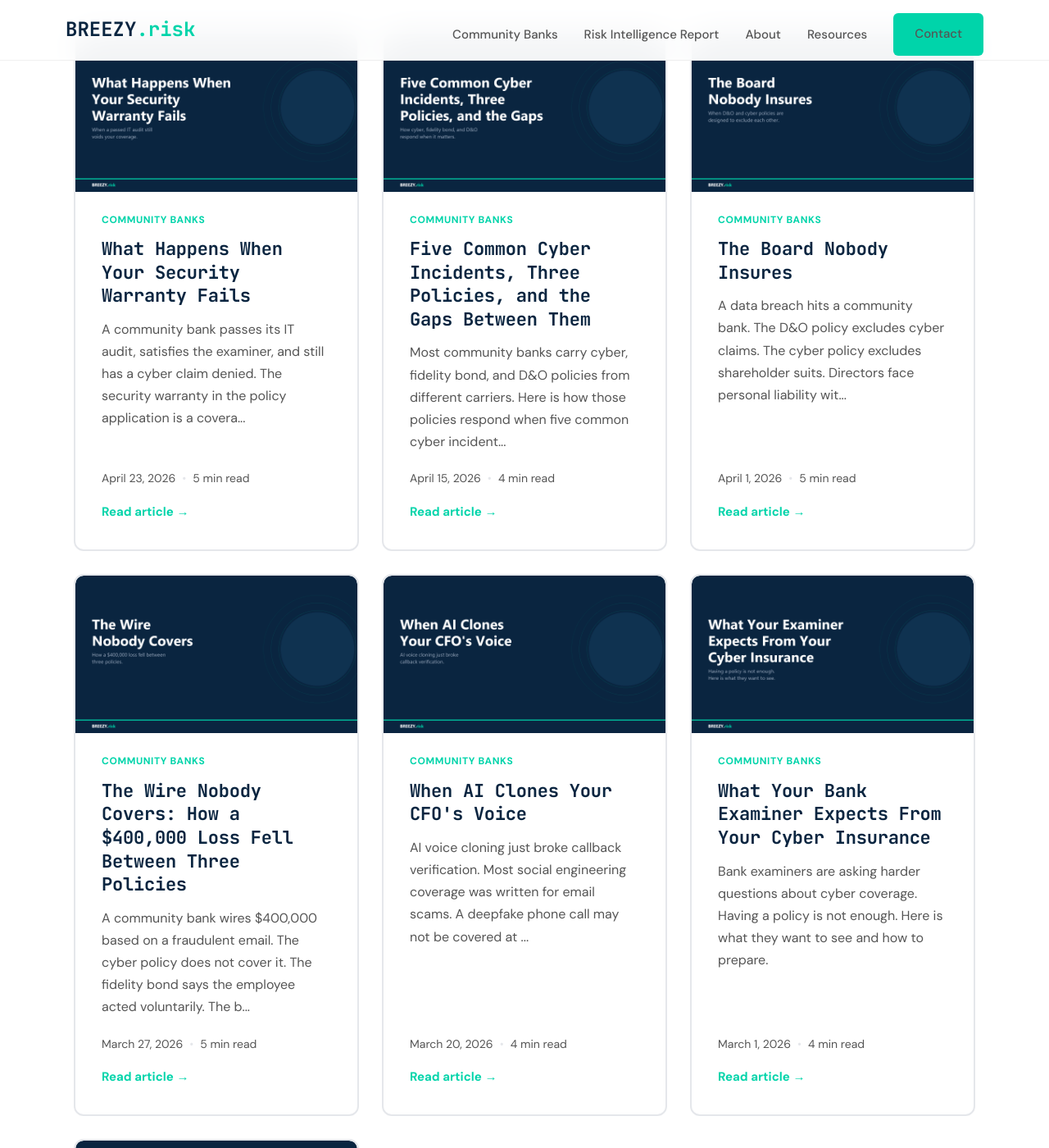
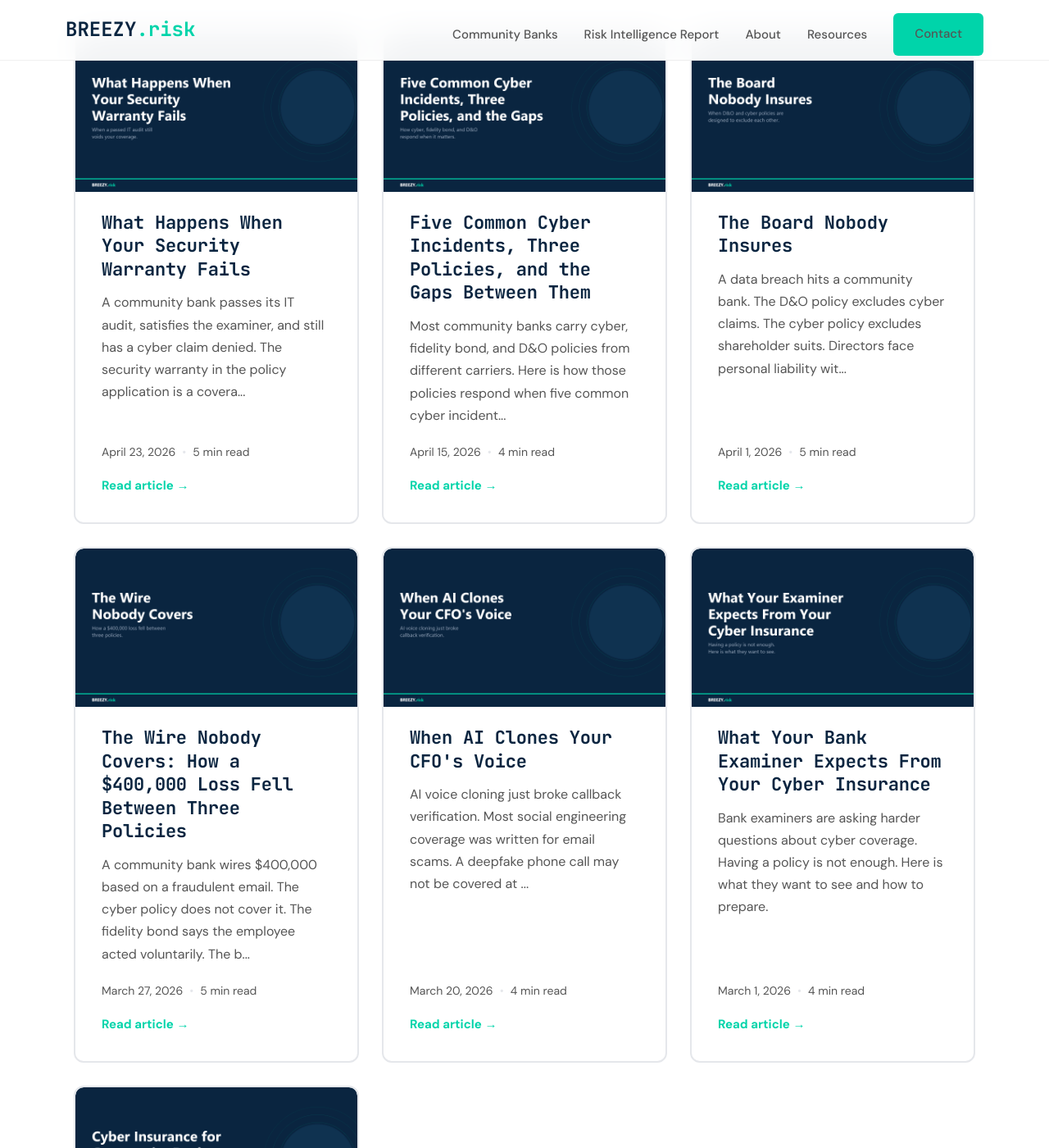
Before and after one commit to joeproe1/breezyins.com, a Jekyll site: the page built from insights.html, in a window 1280 px wide and 1400 px high, scrolled down 386 px. Shown: the whole window at 82% size. Built offline with Jekyll 4.4.1, drawn with Linux system fonts in a browser that asks for light colours.

Commit message:
Remove category label from blog post layout and Insights listing
Co-Authored-By: Claude Opus 4.6 <noreply@anthropic.com>

```diff
--- a/_layouts/post.html
+++ b/_layouts/post.html
@@ -66,7 +66,6 @@ layout: default
             </nav>
 
             <header class="post-header">
-                {% if page.category %}<span class="post-category">{{ page.category }}</span>{% endif %}
                 <h1 itemprop="headline">{{ page.title }}</h1>
                 <div class="post-meta">
                     <time datetime="{{ page.date | date_to_xmlschema }}" itemprop="datePublished">
--- a/insights.html
+++ b/insights.html
@@ -64,9 +64,6 @@ permalink: /insights/
                 <div class="post-card-accent post-card-accent--{{ post.category | slugify }}"></div>
                 {% endif %}
                 <div class="post-card-body">
-                    {% if post.category %}
-                    <div class="post-category">{{ post.category }}</div>
-                    {% endif %}
                     <h2><a href="{{ post.url | relative_url }}">{{ post.title }}</a></h2>
                     <p class="post-excerpt">{{ post.description | default: post.excerpt | strip_html | truncate: 160 }}</p>
                     <div class="post-meta">
```
